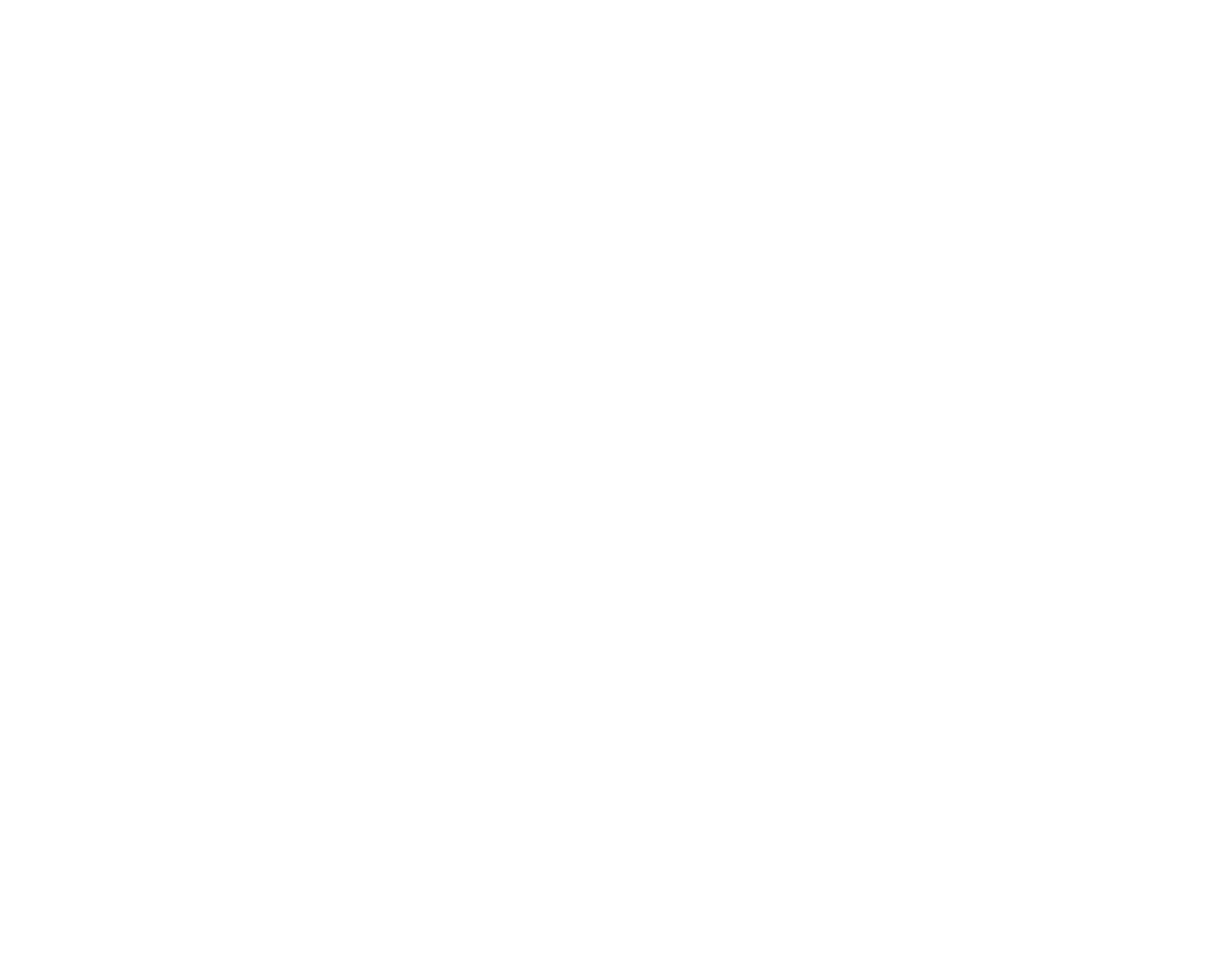
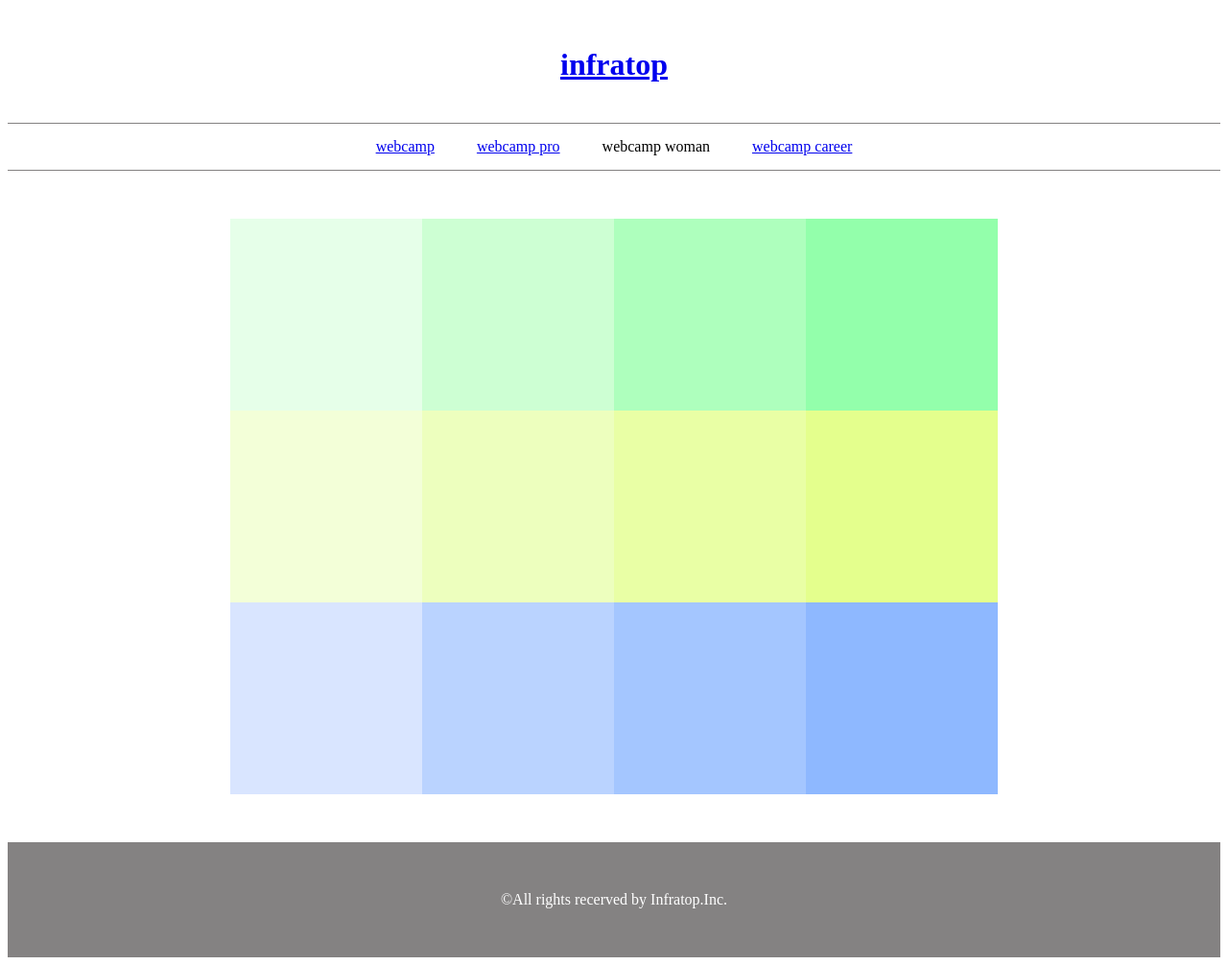
Before and after one commit to takuya0623/1-5, a plain HTML site: page index.html in a window 1280 px wide. Shown: the whole page at 96% size. Before the commit the page ends 800 px from the top, so only its background shows below. Drawn offline with Linux system fonts and the light colour scheme.

Commit message:
[finsish]1-5

```diff
--- a/index.html
+++ b/index.html
@@ -1 +1,46 @@
 <!DOCTYPE>
+<html>
+<head>
+  <meta charset="UTF-8">
+  <link rel="stylesheet" href="style.css">
+  <title>５章演習</title>
+</head>
+
+<body>
+<header>
+  <h1><a href="http://infratop.jp/">infratop</h1>
+</header>
+
+<nav>
+ <ul class="nav-list">
+  <li class="nav-list-item"><a href="http://web-camp.io/">webcamp </a></li>
+  <li class="nav-list-item"><a href="http://web-camp.io/pro/">webcamp pro</a></li>
+   <li class="nav-list-item"><a htef="http://web-camp.io/woman/">webcamp woman</a></li>
+   <li class="nav-list-item"><a href="http://web-camp.io/ career"/>
+   webcamp career</a></li>
+
+   </ul>
+</nav>
+
+<div class="main clearfix">
+ <div class="box1"></div>
+ <div class="box2"></div>
+ <div class="box3"></div>
+ <div class="box4"></div>
+ <div class="box5"></div>
+ <div class="box6"></div>
+ <div class="box7"></div>
+ <div class="box8"></div>
+ <div class="box9"></div>
+ <div class="box10"></div>
+ <div class="box11"></div>
+ <div class="box12"></div>
+
+</div>
+
+<footer>
+ <p class="footer-text">©All rights recerved by Infratop.Inc.</p>
+</footer>
+
+</body>
+</html>
--- /dev/null
+++ b/style.css
@@ -0,0 +1,134 @@
+:{
+ margin:0;
+ padding:0;
+ boxsizing:border-box;
+}
+
+.clearfix::after {
+content:"";
+display:block;
+clear:both;
+}
+
+header{
+ padding:20px  0;
+ width:100%;
+ text-align: center;
+}
+
+.main{
+ width:800px;
+ margin:50px auto ;
+}
+
+.nav-list{
+ text-align:center;
+ padding:15px 0;
+ margin:0 auto;
+ border-top:1px solid #848282;
+ border-bottom:1px solid #848282;
+}
+
+.nav-list-item{
+  display:inline-block;
+  list-style: none;
+  margin:0 20px;
+
+}
+
+.box1{
+ width:200px;
+ height:200px;
+ background-color:#e6ffe9;
+ float:left;
+}
+
+.box2{
+ width:200px;
+ height:200px;
+ background-color:#cdffd3;
+ float:left;
+}
+
+.box3{
+ width:200px;
+ height:200px;
+ background-color:#aeffbd;
+ float:left;
+}
+
+.box4{
+ width:200px;
+ height:200px;
+ background-color:#93ffab;
+ float:left;
+}
+
+.box5{
+ width:200px;
+ height:200px;
+ background-color:#f3ffd8;
+ float:left;
+}
+
+.box6{
+ width:200px;
+ height:200px;
+ background-color:#edffbe;
+ float:left;
+}
+
+.box7{
+ width:200px;
+ height:200px;
+ background-color:#e9ffa5;
+ float:left;
+}
+
+.box8{
+ width:200px;
+ height:200px;
+ background-color:#e4ff8d;
+ float:left;
+}
+
+.box9{
+ width:200px;
+ height:200px;
+ background-color:#d9e5ff;
+ float:left;
+}
+
+
+.box10{
+ width:200px;
+ height:200px;
+ background-color:#bad3ff;
+ float:left;
+}
+
+.box11{
+ width:200px;
+ height:200px;
+ background-color:#a4c6ff;
+ float:left;
+}
+
+.box12{
+ width:200px;
+ height:200px;
+ background-color:#8eb8ff;
+ float:left;
+}
+
+footer{
+width:100%;
+height:120px;
+background-color:#848282;
+line-height: 120px;
+text-align: center;
+}
+
+.footer-text{
+  color:#fff;
+}
```
